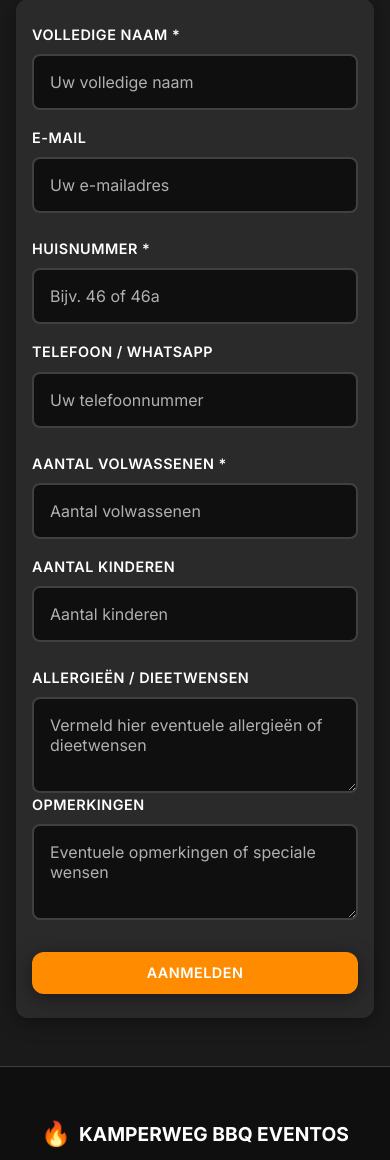
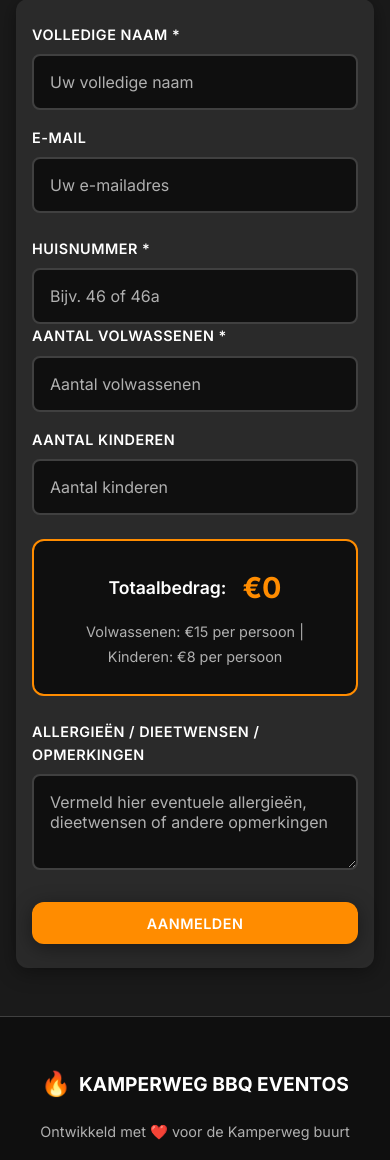
Before and after one commit to kay-arne/BBQ-App, a Flask app: page / in a window 390 px wide. Shown: the part 3153-4313 px from the top of the page. Run offline with Flask 3, Linux system fonts and the light colour scheme; data comes from the database, SQL or seed files in the repository; some libraries are stand-ins or nearby versions.

Commit message:
Restore original form structure with price calculation
💰 Price Display:
- Added dynamic price calculation that updates when adults/children change
- Shows total price prominently with breakdown
- Uses configurable prices from admin (€15 adult, €8 child)
- Real-time price updates as user changes quantities

📝 Form Simplification:
- Removed phone number field (not needed)
- Combined allergies and comments into single field
- Restored original form structure and flow
- Cleaner, more focused form layout

🎨 Price Display Styling:
- Prominent price box with orange border
- Large, clear total price display
- Price breakdown showing per-person rates
- Centered layout for better visibility

⚙️ Configuration:
- Added price_per_adult and price_per_child to variables
- Prices configurable through admin interface
- Default values: €15 for adults, €8 for children

🔧 JavaScript:
- updatePrice() function calculates total dynamically
- Initializes price on page load
- Updates when adult/child count changes
- Uses admin-configured prices

```diff
--- a/app.py
+++ b/app.py
@@ -389,7 +389,9 @@ def initialize_default_config():
         'benefit_3_icon': ('🎉', 'Icoon van voordeel 3', 'benefits'),
         'benefit_4_title': ('GOEDE PRIJS', 'Titel van voordeel 4', 'benefits'),
         'benefit_4_description': ('Alles inclusief voor een eerlijke prijs - geen verborgen kosten.', 'Beschrijving van voordeel 4', 'benefits'),
-        'benefit_4_icon': ('💰', 'Icoon van voordeel 4', 'benefits')
+        'benefit_4_icon': ('💰', 'Icoon van voordeel 4', 'benefits'),
+        'price_per_adult': ('15', 'Prijs per volwassene in euro', 'variables'),
+        'price_per_child': ('8', 'Prijs per kind in euro', 'variables')
     }
 
     for key, (value, description, category) in defaults.items():
--- a/static/style.css
+++ b/static/style.css
@@ -363,6 +363,42 @@ section {
     font-size: 1.1rem;
 }
 
+/* Price Display */
+.price-display {
+    background: var(--darker-bg);
+    border: 2px solid var(--primary-color);
+    border-radius: var(--border-radius);
+    padding: 1.5rem;
+    margin: 1.5rem 0;
+    text-align: center;
+}
+
+.price-info {
+    display: flex;
+    align-items: center;
+    justify-content: center;
+    gap: 1rem;
+    margin-bottom: 0.5rem;
+}
+
+.price-label {
+    font-size: 1.1rem;
+    font-weight: 600;
+    color: var(--text-color);
+}
+
+.price-amount {
+    font-size: 1.8rem;
+    font-weight: 700;
+    color: var(--primary-color);
+}
+
+.price-breakdown {
+    color: var(--text-muted);
+    font-size: 0.9rem;
+    line-height: 1.4;
+}
+
 /* Footer */
 .footer {
     background: var(--darker-bg);
--- a/templates/index.html
+++ b/templates/index.html
@@ -124,38 +124,37 @@
                         </div>
                     </div>
 
-                    <div class="form-row">
-                        <div class="form-group">
-                            <label for="houseNumber">Huisnummer *</label>
-                            <input type="text" id="houseNumber" name="houseNumber" required placeholder="Bijv. 46 of 46a">
-                        </div>
-
-                        <div class="form-group">
-                            <label for="phone">Telefoon / WhatsApp</label>
-                            <input type="tel" id="phone" name="phone" placeholder="Uw telefoonnummer">
-                        </div>
+                    <div class="form-group">
+                        <label for="houseNumber">Huisnummer *</label>
+                        <input type="text" id="houseNumber" name="houseNumber" required placeholder="Bijv. 46 of 46a">
                     </div>
 
                     <div class="form-row">
                         <div class="form-group">
                             <label for="personsAdults">Aantal Volwassenen *</label>
-                            <input type="number" id="personsAdults" name="personsAdults" required min="1" max="20" placeholder="Aantal volwassenen">
+                            <input type="number" id="personsAdults" name="personsAdults" required min="1" max="20" placeholder="Aantal volwassenen" onchange="updatePrice()">
                         </div>
 
                         <div class="form-group">
                             <label for="personsChildren">Aantal Kinderen</label>
-                            <input type="number" id="personsChildren" name="personsChildren" min="0" max="20" placeholder="Aantal kinderen">
+                            <input type="number" id="personsChildren" name="personsChildren" min="0" max="20" placeholder="Aantal kinderen" onchange="updatePrice()">
                         </div>
                     </div>
 
-                    <div class="form-group">
-                        <label for="allergies">Allergieën / Dieetwensen</label>
-                        <textarea id="allergies" name="allergies" rows="3" placeholder="Vermeld hier eventuele allergieën of dieetwensen"></textarea>
+                    <div class="price-display">
+                        <div class="price-info">
+                            <span class="price-label">Totaalbedrag:</span>
+                            <span class="price-amount" id="totalPrice">€{{ get_config_value('price_per_adult', '15') }}</span>
+                        </div>
+                        <small class="price-breakdown">
+                            Volwassenen: €{{ get_config_value('price_per_adult', '15') }} per persoon |
+                            Kinderen: €{{ get_config_value('price_per_child', '8') }} per persoon
+                        </small>
                     </div>
 
                     <div class="form-group">
-                        <label for="comments">Opmerkingen</label>
-                        <textarea id="comments" name="comments" rows="3" placeholder="Eventuele opmerkingen of speciale wensen"></textarea>
+                        <label for="allergies">Allergieën / Dieetwensen / Opmerkingen</label>
+                        <textarea id="allergies" name="allergies" rows="3" placeholder="Vermeld hier eventuele allergieën, dieetwensen of andere opmerkingen"></textarea>
                     </div>
 
                     <button type="submit" class="cta-button primary submit-button">
@@ -187,6 +186,21 @@
                 behavior: 'smooth'
             });
         }
+
+        function updatePrice() {
+            const adults = parseInt(document.getElementById('personsAdults').value) || 0;
+            const children = parseInt(document.getElementById('personsChildren').value) || 0;
+            const adultPrice = {{ get_config_value('price_per_adult', '15') }};
+            const childPrice = {{ get_config_value('price_per_child', '8') }};
+
+            const totalPrice = (adults * adultPrice) + (children * childPrice);
+            document.getElementById('totalPrice').textContent = '€' + totalPrice;
+        }
+
+        // Initialize price on page load
+        document.addEventListener('DOMContentLoaded', function() {
+            updatePrice();
+        });
     </script>
 </body>
 </html>
```
